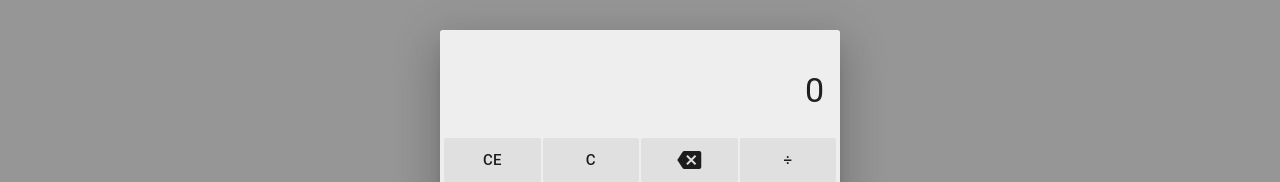
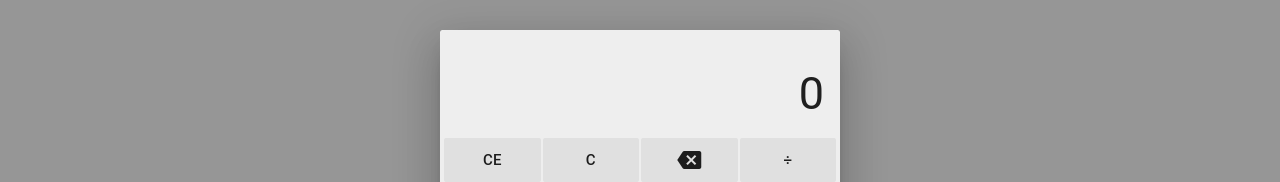
Before and after one commit to XeO3/vuetify-calculator, a Vue app: page / in a window 1280 px wide. Shown: the part 170-352 px from the top of the page. Built offline with nearby package versions, Linux system fonts and the light colour scheme; a small style sheet from the web is missing.

Commit message:
결과값 길이에 따라 폰트크기 조절

```diff
--- a/src/components/Calculator.vue
+++ b/src/components/Calculator.vue
@@ -8,7 +8,10 @@
       <v-card class="grey lighten-3">
         <v-card-text style="text-align: right;">
           <div class="subheading" style="min-height:24px;">{{displayFormula}}</div>
-          <div class="display-1" style="min-height:48px;">{{displayResult}}</div>
+          <div
+            :class="[displayResult.length > 15 ? displayResult.length > 20 ? 'headline':'display-1':'display-2']"
+            style="min-height:48px;"
+          >{{displayResult}}</div>
         </v-card-text>
         <v-card-text class="pa-0">
           <v-container grid-list-xs pa-1>
@@ -152,10 +155,8 @@ export default class Calculator extends Vue {
         }
         return;
       case "back":
-        this.input.current = this.input.current.substring(
-          0,
-          this.input.current.length - 1,
-        ) || "0";
+        this.input.current =
+          this.input.current.substring(0, this.input.current.length - 1) || "0";
         return;
       case "c":
         this.input.current = "0";
```
